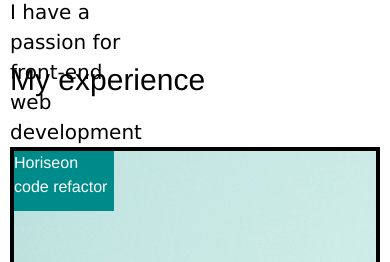
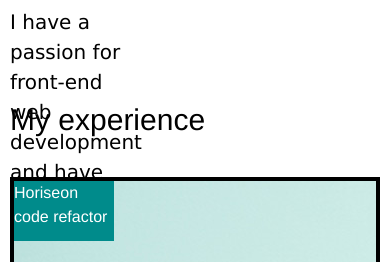
Before and after one commit to M0hammedZaber/mohammed-portfolio, a plain HTML site: page index.html in a window 390 px wide. Shown: the part 838-1100 px from the top of the page. Drawn offline with Linux system fonts and the light colour scheme.

Commit message:
mobile view overlap resolved

```diff
--- a/css/style.css
+++ b/css/style.css
@@ -231,7 +231,7 @@ nav a {
 
   #contentGrid {
     margin: 10px;
-    row-gap: 10px;
+    row-gap: 20px;
     display: grid;
     grid-template-columns: 100%;
     grid-template-rows: 80px 350px 80px 400px 150px 150px 150px 150px 80px 200px;
@@ -287,4 +287,7 @@ nav a {
   #abtext {
     margin-bottom: 10px;
   }
+  #myexperience {
+margin-top: 20px;
+  }
 }
```
